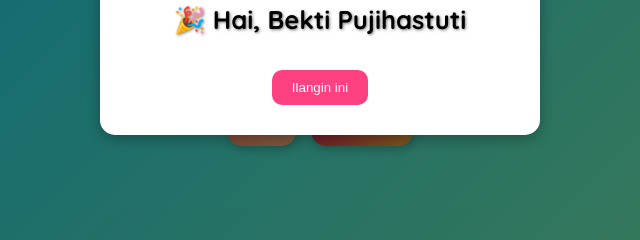
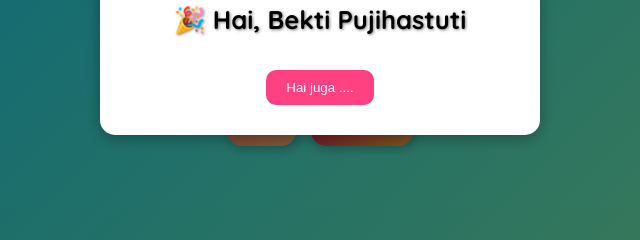
Before and after one commit to fjrarifin/ultah, a plain HTML site: page index.html in a window 1280 px wide. Shown: the part 300-540 px from the top of the page, 320-960 px from the left. Drawn offline with Linux system fonts and the light colour scheme.

Commit message:
Update index.html

```diff
--- a/index.html
+++ b/index.html
@@ -139,7 +139,7 @@ body {
   <div id="modalAwal" class="modal" style="display: block;">
     <div class="modal-content">
       <h1>🎉 Hai, Bekti Pujihastuti</h1>
-      <button class="close-btn" onclick="mulaiHalaman()">Ilangin ini</button>
+      <button class="close-btn" onclick="mulaiHalaman()">Hai juga ....</button>
     </div>
   </div>
 
```
